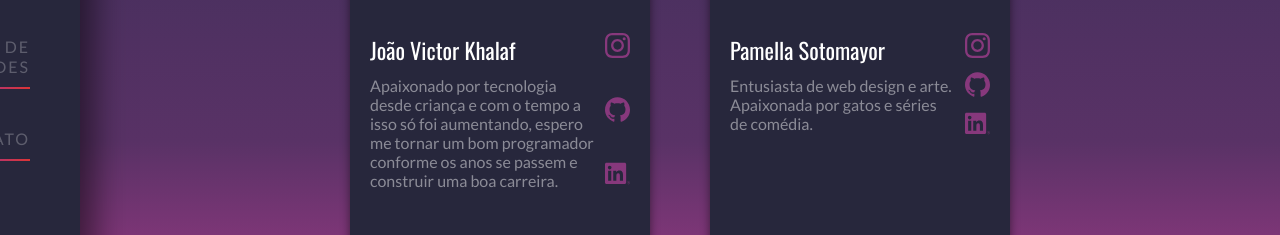
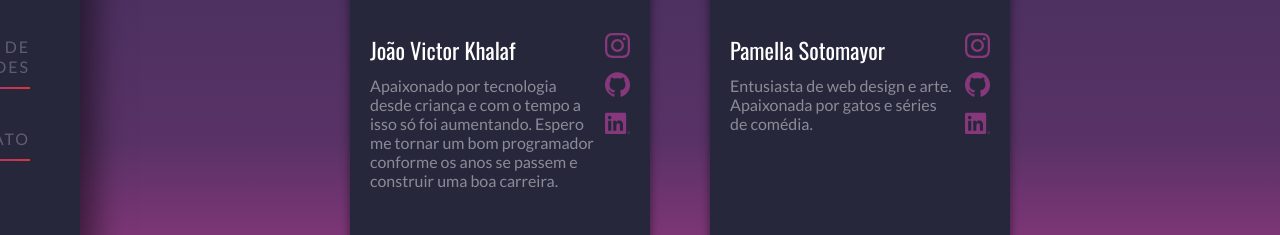
Before and after one commit to pamesss/po-fatec, a plain HTML site: page index.html in a window 1280 px wide. Shown: the part 539-774 px from the top of the page. Drawn offline with nearby package versions, Linux system fonts and the light colour scheme.

Commit message:
Corrigi um erro visual nos cards de apresentação

```diff
--- a/assets/css/homepage.css
+++ b/assets/css/homepage.css
@@ -44,7 +44,6 @@
 .socialmedia_list {
     display: flex;
     flex-flow: column wrap;
-    justify-content: space-between;
     gap: 10px;
 }
 .socialmedia_item img{
--- a/index.html
+++ b/index.html
@@ -31,7 +31,7 @@
                     <div class="card_text-layout">
                         <div>
                             <h3>João Victor Khalaf</h3>
-                            <p>Apaixonado por tecnologia desde criança e com o tempo a isso só foi aumentando, espero me tornar um bom programador conforme os anos se passem e construir uma boa carreira.</p>
+                            <p>Apaixonado por tecnologia desde criança e com o tempo a isso só foi aumentando. Espero me tornar um bom programador conforme os anos se passem e construir uma boa carreira.</p>
                         </div>
                         <ul class="socialmedia_list">
                             <li class="socialmedia_item">
```
